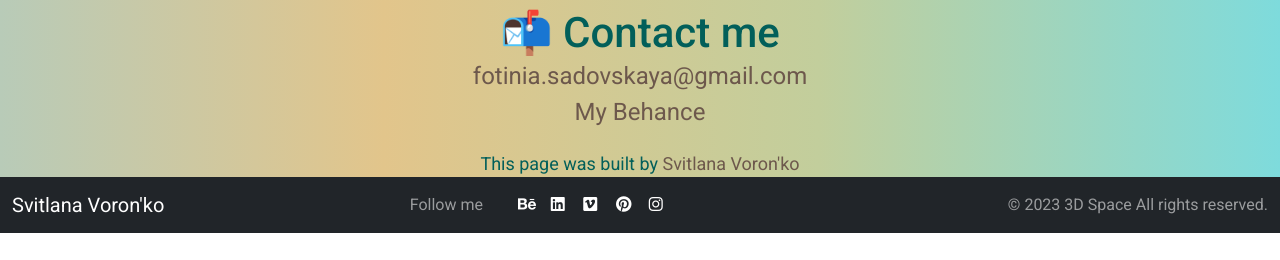
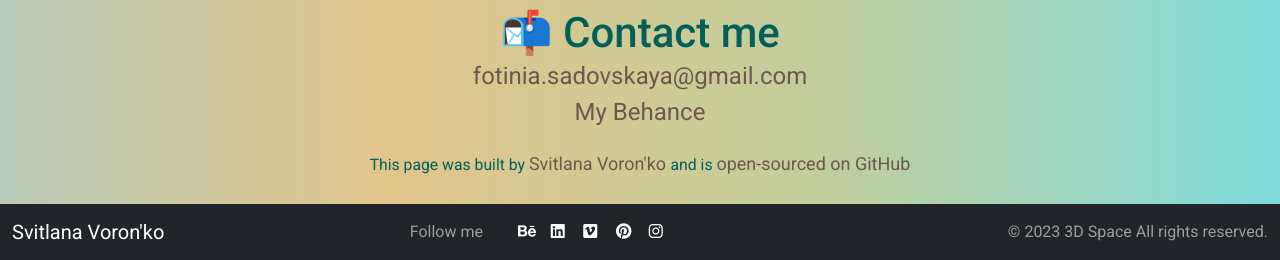
Before and after one commit to fotinia-sadovskaya/PortfolioMain, a website: page about.html in a window 1280 px wide. Shown: the part 1442-1702 px from the top of the page. Before the commit the page ends 1675 px from the top, so only its background shows below. Drawn offline with nearby package versions, Linux system fonts and the light colour scheme.

Commit message:
Update about.html

```diff
--- a/about.html
+++ b/about.html
@@ -192,15 +192,29 @@
       </a>
     </div>
     <div class="footer">
-      This page was built by
+        <small>
+         This page was built by
       <a
         href="https://www.behance.net/fotinia_sadovskaya"
         class="page-built"
-        title="Page was built by Svitlana Voron'ko"
+        title="Behance about Svitlana Voron'ko"
         target="_blank"
       >
         Svitlana Voron'ko
       </a>
+      and is
+      <a
+        href="https://github.com/fotinia-sadovskaya/PortfolioMain"
+        class="page-built"
+        title="GitHub about Svitlana Voron'ko"
+        target="_blank"
+      >
+        open-sourced on GitHub
+      </a>
+    </small>
+
+      <br />
+      <br />
     </div>
     <nav class="navbar sticky-bottom navbar-expand-lg navbar-dark bg-dark">
       <div class="container-fluid">
```
